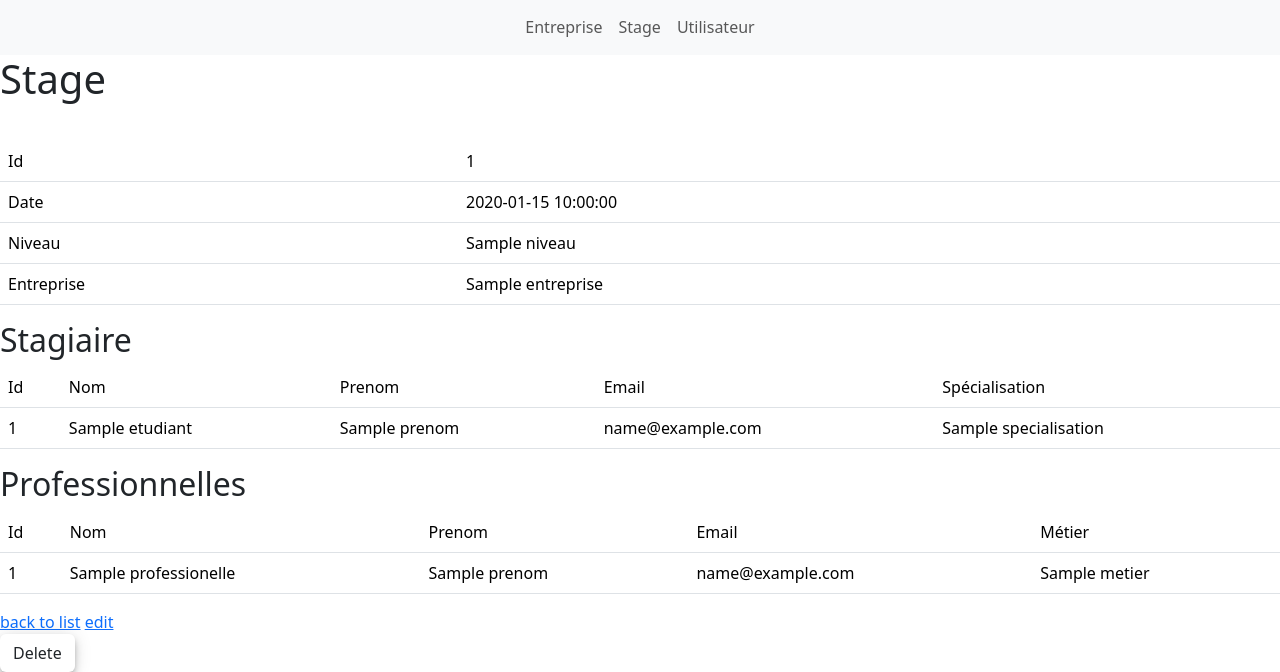
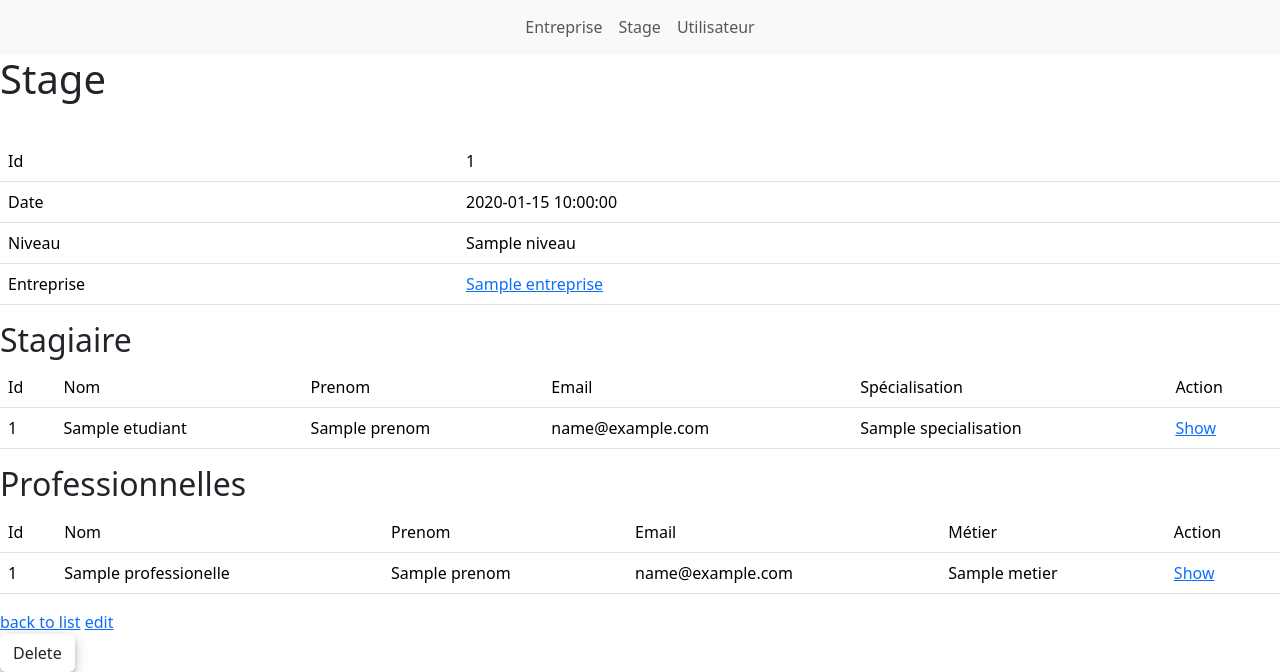
Before and after one commit to ProjetBDH/GestionStage, a Symfony app: template templates/stage/show.html.twig in a window 1280 px wide. Shown: the part 201-873 px from the top of the page. Run offline with Twig, Linux system fonts and the light colour scheme; the template is opened without the code that fills it: most values are stand-ins (such as "Sample title", 1, 10 or a date in 2020); some libraries are stand-ins or nearby versions.

Commit message:
Update stage show

```diff
--- a/templates/stage/show.html.twig
+++ b/templates/stage/show.html.twig
@@ -21,7 +21,7 @@
         </tr>
         <tr>
             <th>Entreprise</th>
-            <td>{{ stage.entreprise.nom }}</td>
+            <td><a href="{{ path('app_entreprise_show',{'id':stage.entreprise.id}) }}">{{ stage.entreprise.nom }}</a></td>
         </tr>
         </tbody>
     </table>
@@ -36,6 +36,7 @@
             <th>Prenom</th>
             <th>Email</th>
             <th>Spécialisation</th>
+            <th>Action</th>
         </tr>
         </thead>
         <tbody>
@@ -46,6 +47,8 @@
                 <td>{{ etu.prenom }}</td>
                 <td>{{ etu.email }}</td>
                 <td>{{ etu.specialisation }}</td>
+                <td><a href="{{ path('app_etudiant_show', {'id':etu.id}) }}">Show</a></td>
+
             </tr>
         {% endfor %}
         </tbody>
@@ -61,6 +64,7 @@
             <th>Prenom</th>
             <th>Email</th>
             <th>Métier</th>
+            <th>Action</th>
         </tr>
         </thead>
         <tbody>
@@ -71,6 +75,7 @@
                 <td>{{ pro.prenom }}</td>
                 <td>{{ pro.email }}</td>
                 <td>{{ pro.metier }}</td>
+                <td><a href="{{ path('app_professionelle_show', {'id':pro.id}) }}">Show</a></td>
             </tr>
         {% endfor %}
         </tbody>
```
